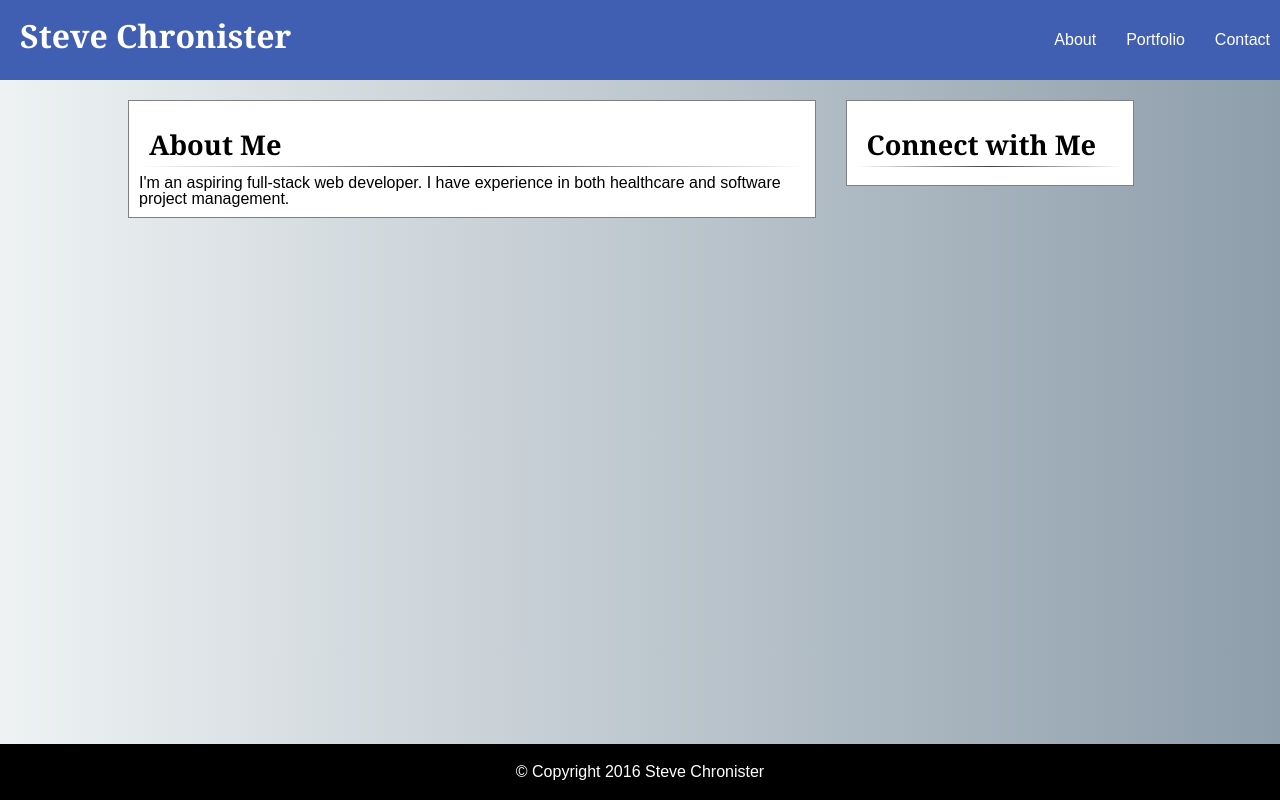
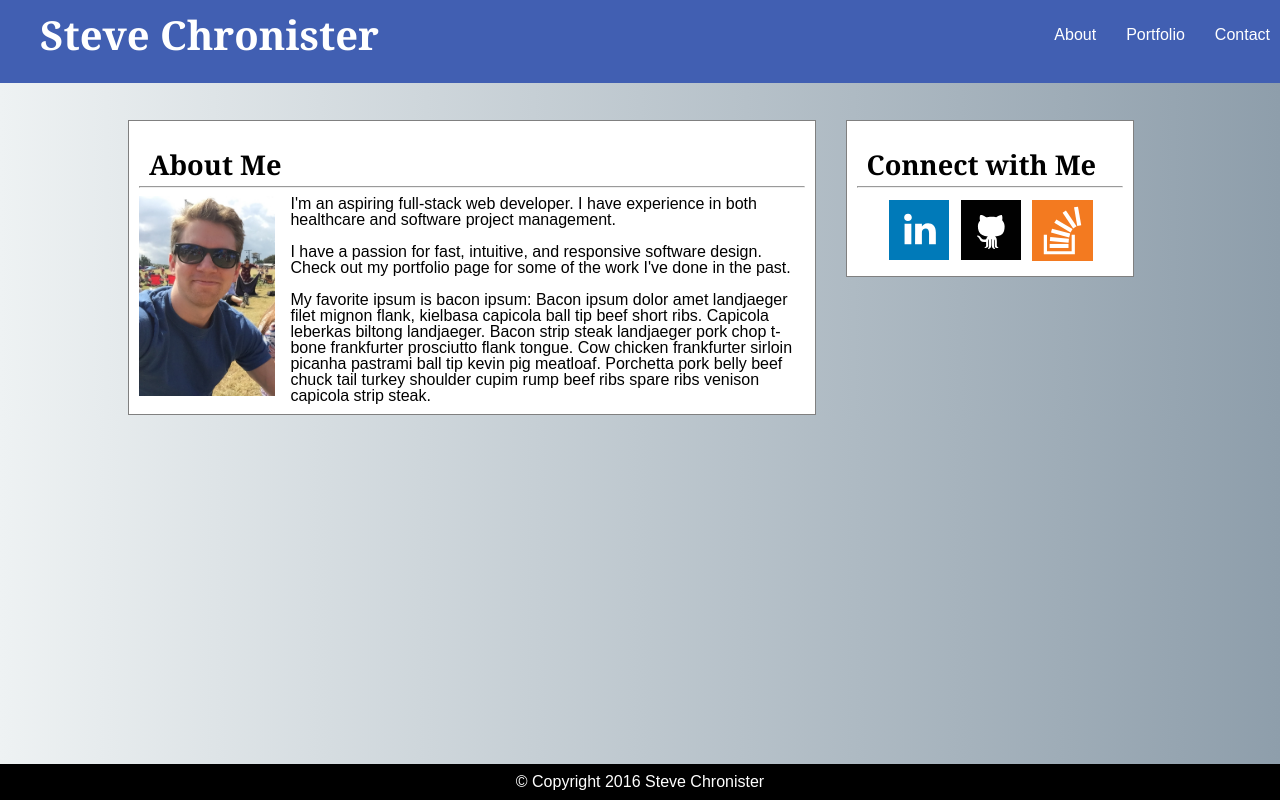
Before and after one commit to schronister/Basic-Portfolio, a PHP site: page / in a window 1280 px wide. Run offline with PHP 8.4, Linux system fonts and the light colour scheme.

Commit message:
updated files

```diff
--- a/assets/css/style.css
+++ b/assets/css/style.css
@@ -1,8 +1,19 @@
 h1{
-	font-size:2.0em;
+	font-size:2.5em;
 	font-family: 'Georgia', Times, "Times New Roman", serif;
 	font-weight:800;
 	float:left;
+	padding-left:20px;
+	padding-top:24px;
+	padding-bottom:28px;
+	padding-right:20px;
+	margin-top:-24px;
+	margin-bottom:-15px;
+	background:#415FB2;
+}
+
+h1:hover{
+	background:#417FB2;
 }
 
 h2{
@@ -12,13 +23,20 @@ h2{
 	padding: 20px 20px 0px 10px;
 }
 
+h3{
+	font-size:1.0em;
+	font-weight:200;
+	font-family: Arial;
+}
+
 header{
 	background:#415FB2;
 	color:white;
-	padding:20px 20px 20px 20px;
+	padding:15px 20px 15px 20px;
 	position:fixed;
 	top:0px;
 	width:100%;
+	z-index: 5;
 }
 
 
@@ -29,7 +47,7 @@ body{
 	background: linear-gradient(to left, #8e9eab , #eef2f3); /* W3C, IE 10+/ Edge, Firefox 16+, Chrome 26+, Opera 12+, Safari 7+ */
 }
 .container{
-	margin: 100px 10%;
+	margin: 120px 10%;
 }
 
 #aboutMe{
@@ -49,11 +67,6 @@ body{
 	padding: 10px;
 }
 
-hr.style-two {
-    border: 0;
-    height: 1px;
-    background-image: linear-gradient(to right, rgba(0, 0, 0, 0), rgba(0, 0, 0, 0.75), rgba(0, 0, 0, 0));
-}
 
 footer{
 	display:block;
@@ -61,7 +74,7 @@ footer{
 	background:black;
 	clear:both;
 	text-align: center;
-	padding:20px 0px;
+	padding:10px 0px;
 	color:white;
 	position:fixed;
 	bottom:0px;
@@ -73,3 +86,102 @@ footer{
 	padding-right:20px;
 	line-height:2.5;
 }
+
+
+.bio-img{
+	height:200px;
+	float:left;
+	margin-right:15px;
+}
+
+.icons{
+	padding:5px auto;
+	text-align:center;
+}
+.social{
+	height:67px;
+	width:67px;
+}
+.social2{
+	height:61px;
+	width:61px;
+	margin-bottom:2px;
+	margin-left:3px;
+}
+
+
+.fa-linkedin-square{
+	color:blue;
+}
+
+.fa-stack-overflow{
+	color:orange;
+}
+
+.menu{
+	text-decoration:none;
+	color:white;
+}
+
+#projects{
+	float:left;
+	width:65%;
+	margin-right:30px;
+	background:white;
+	border:1px solid gray;
+	padding: 10px 10px 10px 10px;
+	margin-bottom:50px;
+}
+
+#contact-form{
+	float:left;
+	width:65%;
+	margin-right:30px;
+	background:white;
+	border:1px solid gray;
+	padding: 10px;
+}
+
+input, textarea{
+	margin:5px auto 20px auto;
+	width:98%;
+
+}
+
+textarea{
+	height:200px;
+}
+button{
+	background:blue;
+	color:white;
+	border:0px solid gray;
+	width:65px;
+	height:30px;
+	font-family:Arial;
+}
+
+form{
+	padding: 5px 10px 0px 10px;
+
+}
+
+
+.portfolio-image{
+	width:100%;
+	margin:auto;
+
+}
+
+.image{
+	position:relative;
+	float:left;
+	width:50%;
+}
+.image-text{
+	position:absolute;
+	bottom:12%;
+	left:5px;
+	background: rgba(65, 95, 178, 0.9);
+	color:white;
+	padding:6px 5px 6px 2px;
+}
--- a/index.html
+++ b/index.html
@@ -4,27 +4,39 @@
 	<title>About Me</title>
 	<link rel="stylesheet" type="text/css" href="assets/css/reset.css">
 	<link rel="stylesheet" type="text/css" href="assets/css/style.css">
+	<link rel="stylesheet" type="text/css" href="https://maxcdn.bootstrapcdn.com/font-awesome/4.7.0/css/font-awesome.min.css">
 
 </head>
 <body>
 	<header>
-		<h1>Steve Chronister</h1>
+		<a class = "menu" href="index.html"><h1>Steve Chronister</h1></a>
 		<ul>
-			<li class="right">Contact</li>
-			<li class="right">Portfolio</li>
-			<li class="right">About</li>
+			<li class="right"><a href="contact.html" class="menu">Contact</a></li>
+			<li class="right"><a href="portfolio.html" class="menu">Portfolio</a></li>
+			<li class="right"><a href="index.html" class="menu">About</a></li>
 
 		</ul>
 	</header>
 	<div class="container">
 		<section id="aboutMe">
 			<h2>About Me</h2>
-			<hr class="style-two">
+			<hr>
+				<img class="bio-img" src="assets/images/FullSizeRender.jpg" alt="A picture of Steve.">
 				<p>I'm an aspiring full-stack web developer. I have experience in both healthcare and software project management.</p>
+				<br>
+				<p>I have a passion for fast, intuitive, and responsive software design.  Check out my portfolio page for some of the work I've done in the past.</p>
+				<br>
+				<p>My favorite ipsum is bacon ipsum:  Bacon ipsum dolor amet landjaeger filet mignon flank, kielbasa capicola ball tip beef short ribs. Capicola leberkas biltong landjaeger. Bacon strip steak landjaeger pork chop t-bone frankfurter prosciutto flank tongue. Cow chicken frankfurter sirloin picanha pastrami ball tip kevin pig meatloaf. Porchetta pork belly beef chuck tail turkey shoulder cupim rump beef ribs spare ribs venison capicola strip steak.</p>
 		</section>
 		<section id="connect">
 			<h2>Connect with Me</h2>
-			<hr class="style-two">
+			<hr>
+			<div class="icons">
+				<a href="https://www.linkedin.com/in/steve-chronister-59a7b823" target="_blank"><img class="social" src="assets/images/1477594633_linkedin_square_color.svg"></a>
+				<a href="https://github.com/schronister" target="_blank"><img class="social" src="assets/images/1477594626_github_square_black.svg"></a>
+				<a href="http://stackexchange.com/users/9269763/steve-chronister" target="_blank"><img class="social2" src="assets/images/1477594648_overflow.svg"></a>
+			</div>
+
 
 		</section>
 
```
Also changed, not shown: contact.html (+38 -0 lines), portfolio.html (+42 -0 lines), assets/images/1477594626_github_square_black.svg (added), assets/images/1477594633_linkedin_square_color.svg (added), assets/images/1477594648_overflow.svg (added), assets/images/FullSizeRender.jpg (added), assets/images/technics.jpg (added), assets/images/technics2.jpg (added), assets/images/technics3.jpg (added).
